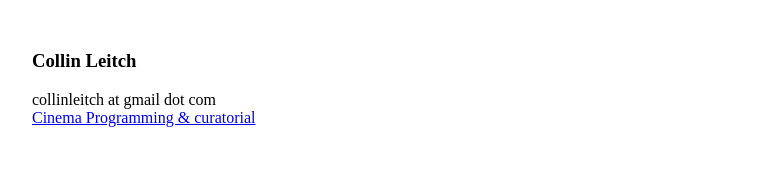
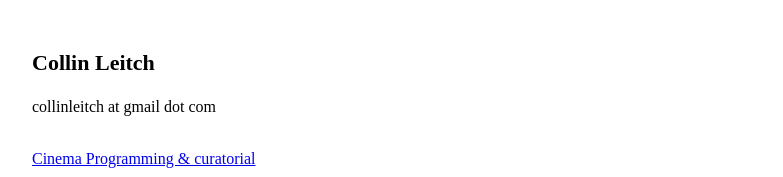
Before and after one commit to collinleitch/collinleitch.net, a plain HTML site: page index.html in a window 1280 px wide. Shown: the top 177 px of the page, without its empty margins (18-801 px from the left). Drawn offline with Linux system fonts and the light colour scheme.

Commit message:
afsdgdzbxvc

```diff
--- a/index.html
+++ b/index.html
@@ -19,8 +19,8 @@ iframe {
   </style>
 </head>
 <body>
-  <h3>Collin Leitch</h3>
-  collinleitch at gmail dot com
+  <p style="font-size:22px;"><strong>Collin Leitch</strong>
+  </p><p>collinleitch at gmail dot com</p>
   <br>
   <a href="/secondpage.html">Cinema Programming &#38; curatorial</a>
   <br>
```
